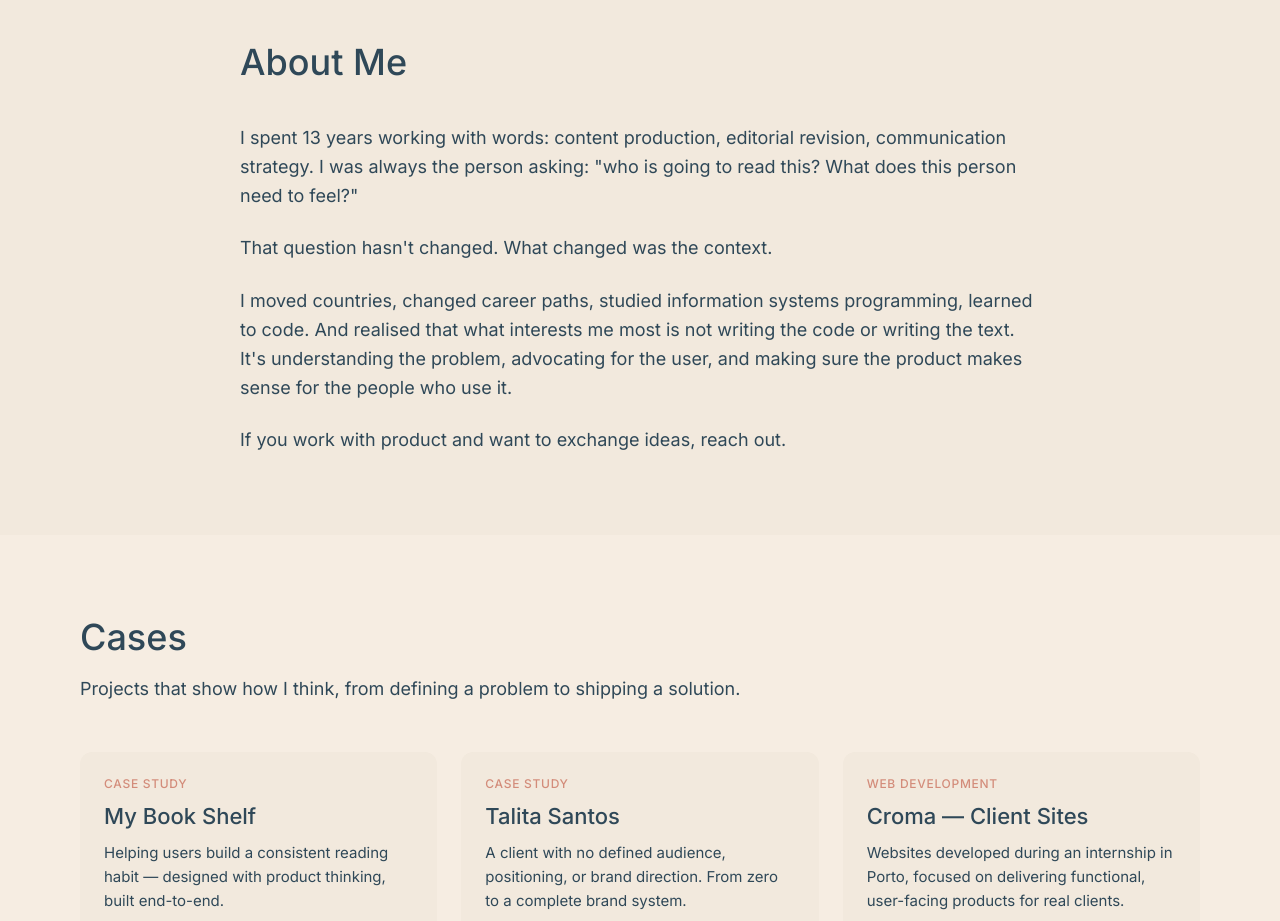
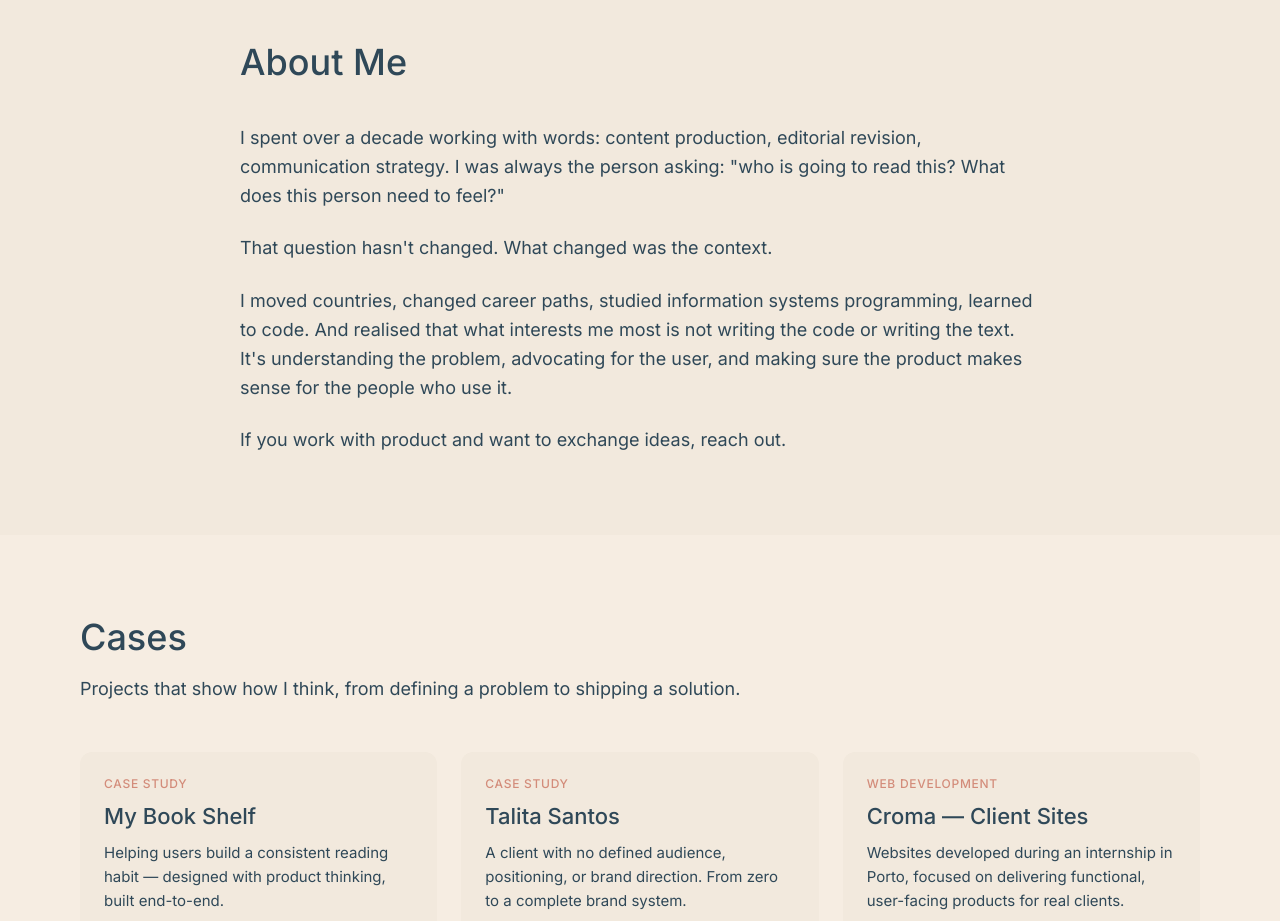
Before and after one commit to alinealvim/alinealvim-pm, a React (Vite) app: page / in a window 1280 px wide. Shown: the part 840-1761 px from the top of the page. Built offline with nearby package versions, Linux system fonts and the light colour scheme.

Commit message:
Changes to be committed: 	modified:   src/components/About.jsx

```diff
--- a/src/components/About.jsx
+++ b/src/components/About.jsx
@@ -23,7 +23,7 @@ function About() {
           color: 'var(--color-steel)',
           marginBottom: '24px',
         }}>
-          I spent 13 years working with words: content production, editorial
+          I spent over a decade working with words: content production, editorial
           revision, communication strategy. I was always the person asking:
           "who is going to read this? What does this person need to feel?"
         </p>
```
